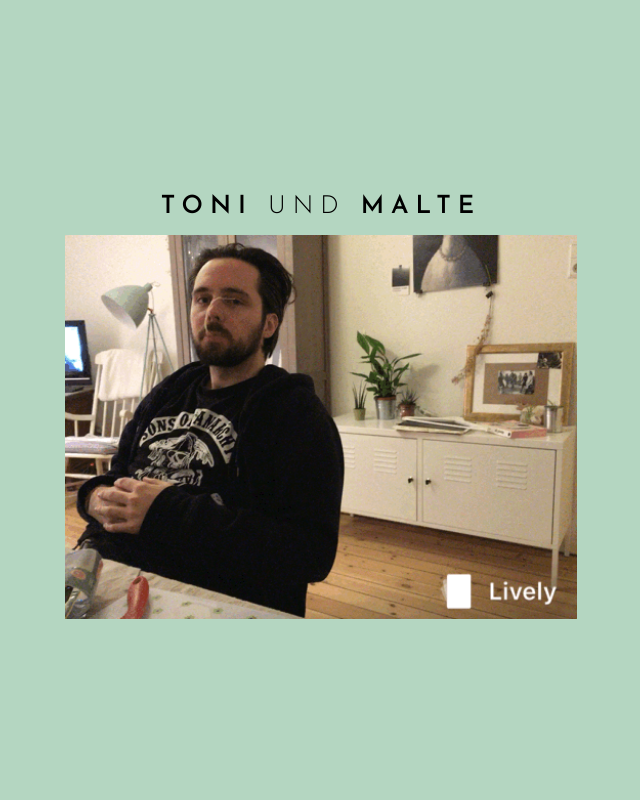
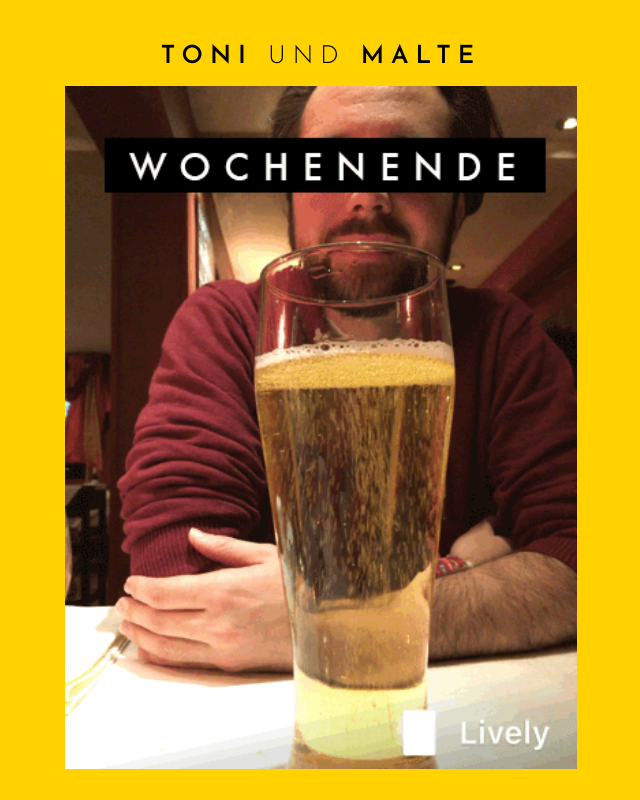
Before and after one commit to PapagenaTM/papagena, a plain HTML site: page index.html in a window 1280 px wide. Shown: the whole page, without its empty margins (319-959 px from the left). Drawn offline with Linux system fonts and the light colour scheme.

Commit message:
addimage

```diff
--- a/index.html
+++ b/index.html
@@ -47,7 +47,8 @@
         <!-- <img src="images/luck.jpg" /> -->
         <!-- <img src="images/cat-hug.jpg" /> -->
         <!-- <img src="images/cuddle.gif" /> -->
-        <img src="images/nom.gif" />
+        <!-- <img src="images/nom.gif" /> -->
+        <img src="images/beer.gif" />
       </div>
     </div>
   </body>
--- a/main.css
+++ b/main.css
@@ -8,7 +8,7 @@ html, body {
 .container {
   width: 100%;
   height: 100%;
-  background: #b4d6c1;
+  background: #ffd200;
   display: flex;
   flex-direction: column;
   align-items: center;
```
Also changed, not shown: images/beer.gif (added).
